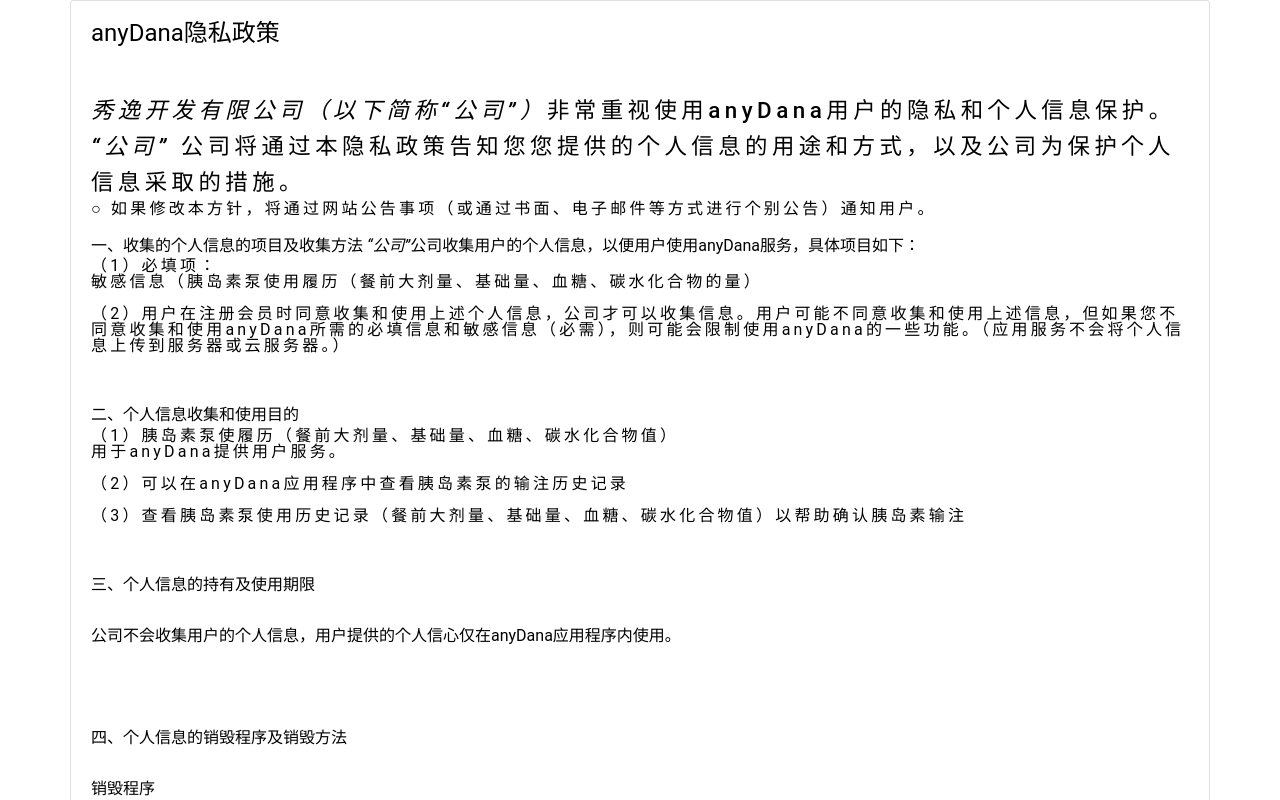
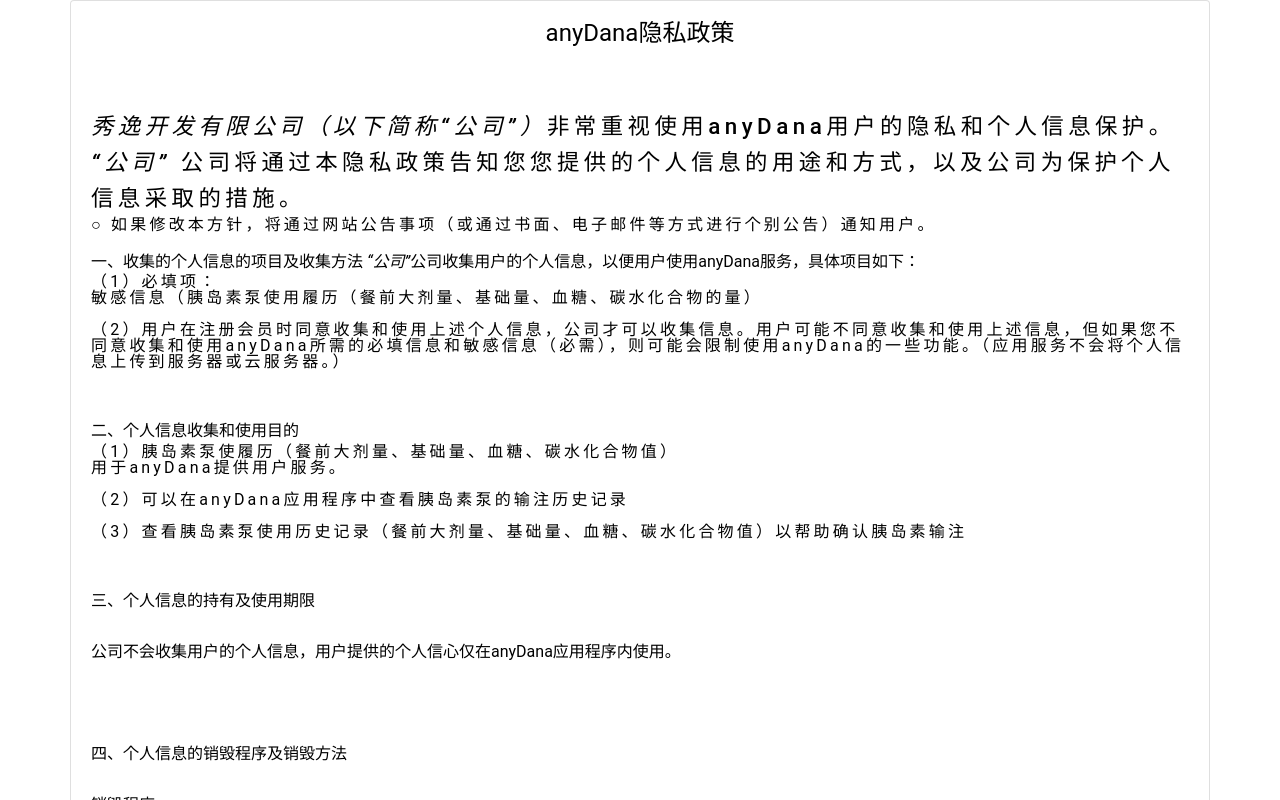
Before and after one commit to sooildev/Sooil-Web-CN, a React (Create React App) app: page /privacy in a window 1280 px wide. Shown: the top 800 px of the page. Built offline with nearby package versions, Linux system fonts and the light colour scheme.

Commit message:
fix router

```diff
--- a/src/components/product/Intro.tsx
+++ b/src/components/product/Intro.tsx
@@ -37,12 +37,12 @@
       <div css={contentBox}>
         <h1 css={titleStyle(app)}>
           {title}
-          {app && (
+          {/* {app && (
             <div css={appImgBox}>
               <img src={android} alt="android_img" />
               <img src={ios} alt="ios_img" />
             </div>
-          )}
+          )} */}
         </h1>
         <h2 css={subTitleStyle}>
           {subtitle.length > 0 &&
--- a/src/constants/product.ts
+++ b/src/constants/product.ts
@@ -29,7 +29,7 @@
 import dana_iis_thum3 from '../assets/images/sub/product/IIS_thumb_03.png';
 import dana_iis_thum4 from '../assets/images/sub/product/IIS_thumb_04.png';
 import dana_iis_thum5 from '../assets/images/sub/product/IIS_thumb_05.png';
-import any_dana from '../assets/images/sub/product/anydana-application.png';
+import any_dana from '../assets/images/sub/product/anydana.png';
 
 const PRODUCT_SUB_VISUAL_TEXT = {
   subTitle: '产品介绍',
--- a/src/pages/privacy/Privacy.tsx
+++ b/src/pages/privacy/Privacy.tsx
@@ -85,7 +85,16 @@
             <div className="card">
               <div className="card-body px-0 px-sm-3" id="content">
                 <b>
-                  <span style={{ fontSize: 'x-large' }}>anyDana隐私政策</span>
+                  <span
+                    style={{
+                      fontSize: 'x-large',
+                      textAlign: 'center',
+                      width: '100%',
+                      display: 'block',
+                    }}
+                  >
+                    anyDana隐私政策
+                  </span>
                 </b>
                 <br />
                 <br />
--- a/src/routers/Router.tsx
+++ b/src/routers/Router.tsx
@@ -1,5 +1,5 @@
 import React from 'react';
-import { Routes, Route } from 'react-router-dom';
+import { Routes, Route, Navigate } from 'react-router-dom';
 import Layout from '../components/Layout';
 // import Main from '../pages/main/Main';
 // import About from '../pages/about/About';
@@ -22,6 +22,7 @@
         <Route path="/dana-r" element={<DanaR />} />
         <Route path="/dana-iis" element={<DanaIIs />} />
         <Route path="/anydana" element={<Anydana />} />
+        <Route path="*" element={<Navigate to="/" />} />
         {/* <Route index element={<Main />} /> */}
         {/* <Route path="/about" element={<About />} /> */}
         {/* <Route path="/about/history" element={<History />} /> */}
```
Also changed, not shown: src/assets/images/sub/product/anydana.png (added), 1 other file (tests, documents, lock files or other folders).
